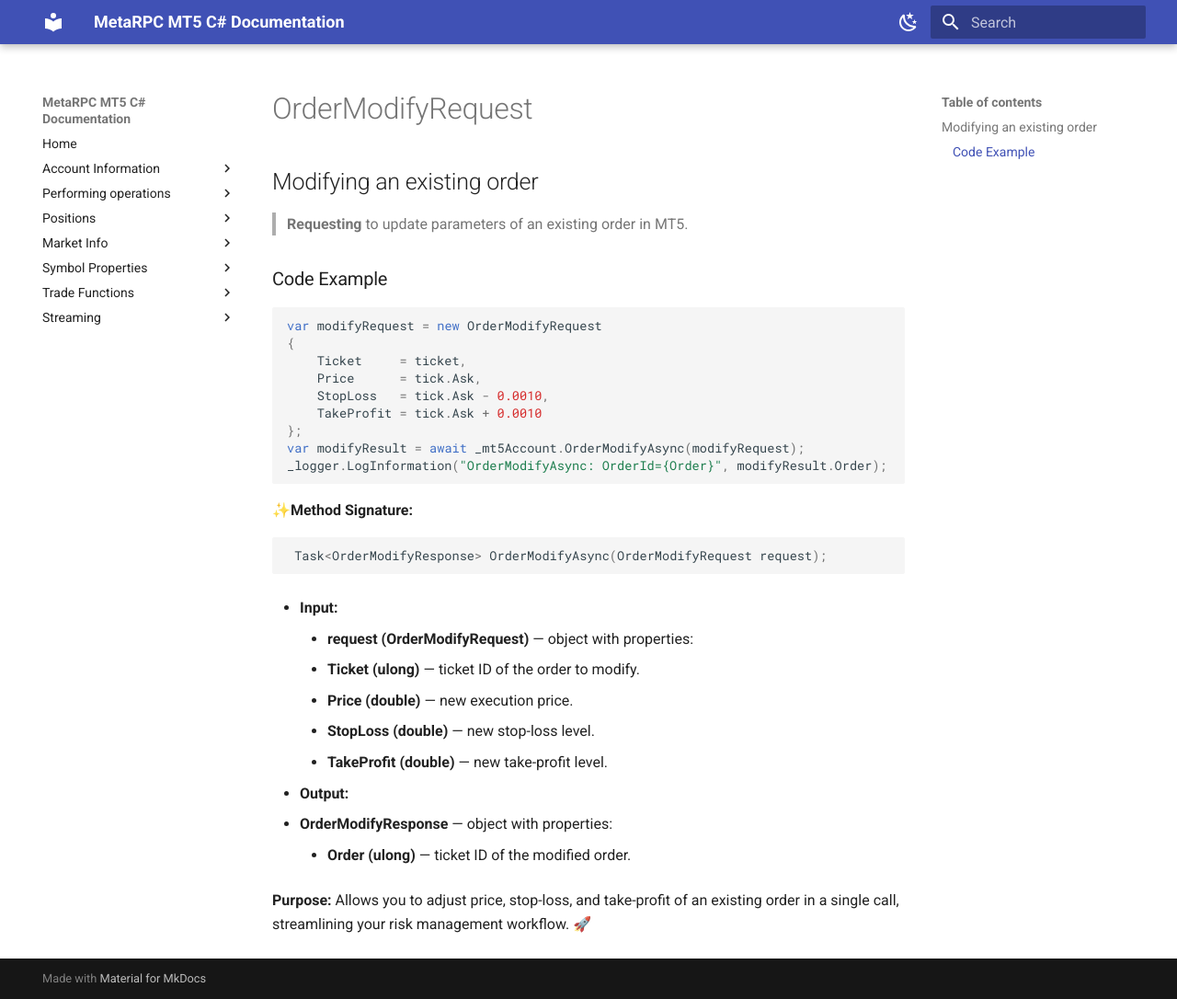
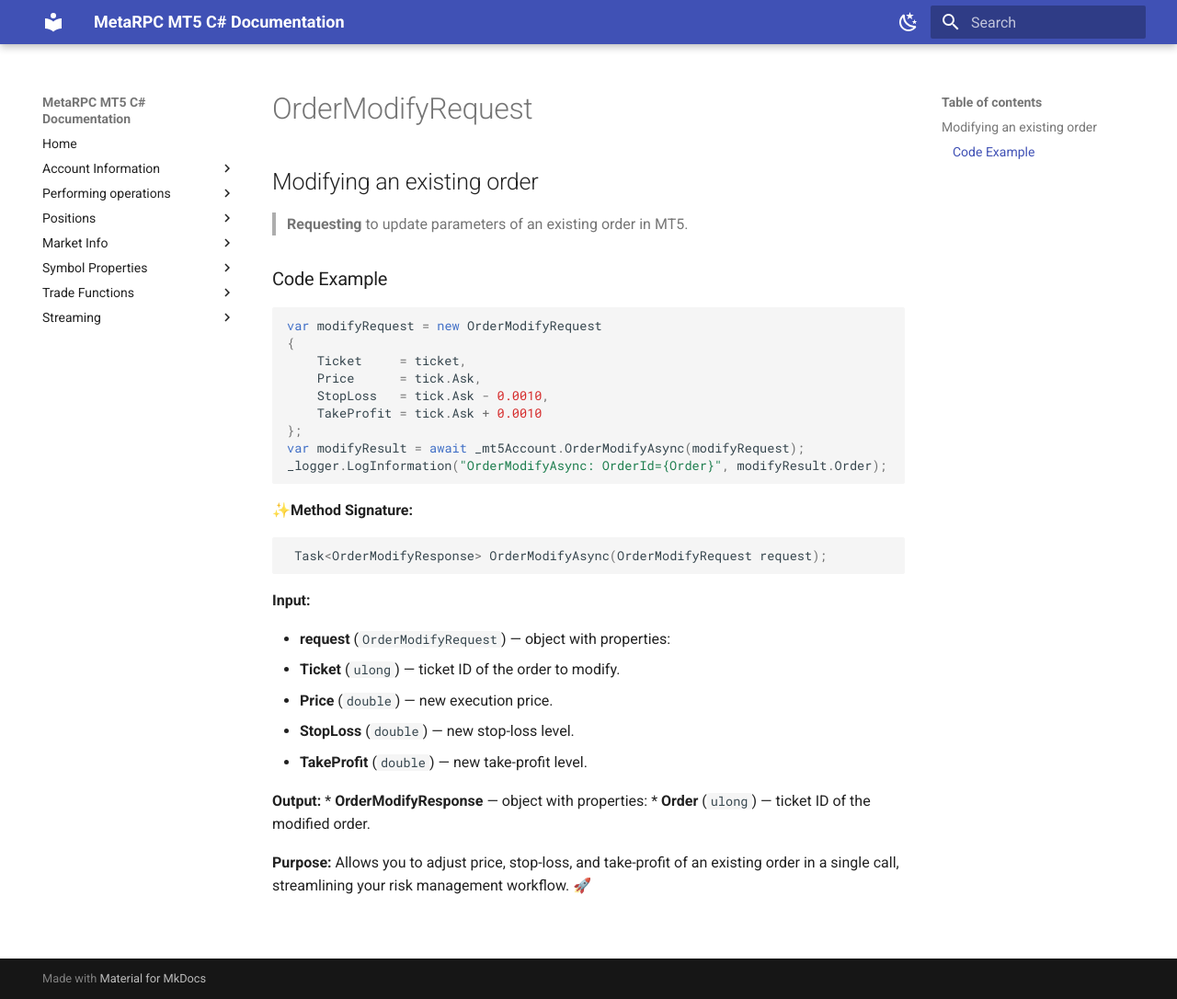
Before and after one commit to MetaRPC/CSharpMT5, an MkDocs documentation site: the page built from docs/orders/OrderModifyRequest.md, in a window 1280 px wide and 1086 px high. Shown: the whole window at 92% size. Built offline with MkDocs 1.6.1 and Material for MkDocs 9.7.7, drawn with Linux system fonts in a browser that asks for light colours.

````diff
--- a/docs/orders/OrderModifyRequest.md
+++ b/docs/orders/OrderModifyRequest.md
@@ -21,17 +21,19 @@ _logger.LogInformation("OrderModifyAsync: OrderId={Order}", modifyResult.Order);
  Task<OrderModifyResponse> OrderModifyAsync(OrderModifyRequest request);
 ```
 
-* **Input:**
-    * **request (OrderModifyRequest)** — object with properties:
-      * **Ticket (ulong)** — ticket ID of the order to modify.
-      * **Price (double)** — new execution price.
-      * **StopLoss (double)** — new stop-loss level.
-      * **TakeProfit (double)** — new take-profit level.
+**Input:**
+
+- **request** (`OrderModifyRequest`) — object with properties:
+  - **Ticket** (`ulong`) — ticket ID of the order to modify.
+  - **Price** (`double`) — new execution price.
+  - **StopLoss** (`double`) — new stop-loss level.
+  - **TakeProfit** (`double`) — new take-profit level.
 
 
-* **Output:**
+
+ **Output:**
    * **OrderModifyResponse** — object with properties:
-      * **Order (ulong)** — ticket ID of the modified order.
+      * **Order** (`ulong`) — ticket ID of the modified order.
 
 **Purpose:**
 Allows you to adjust price, stop-loss, and take-profit of an existing order in a single call, streamlining your risk management workflow. 🚀
````
